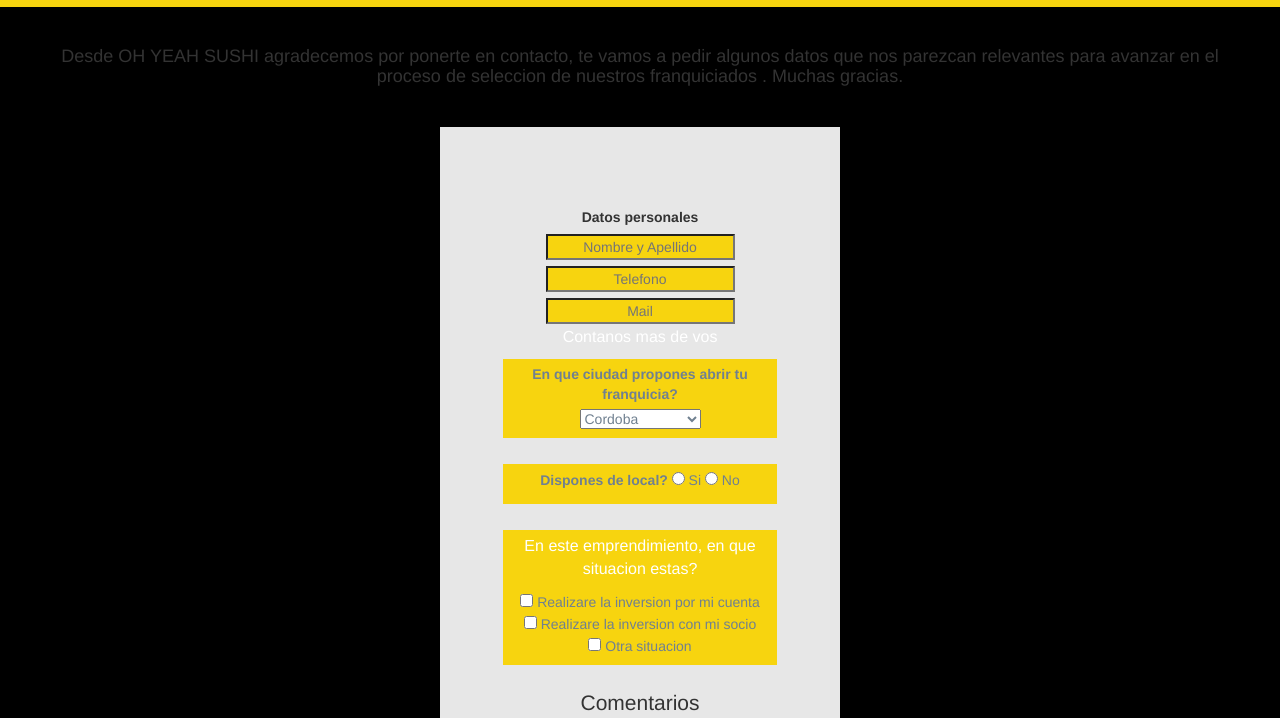
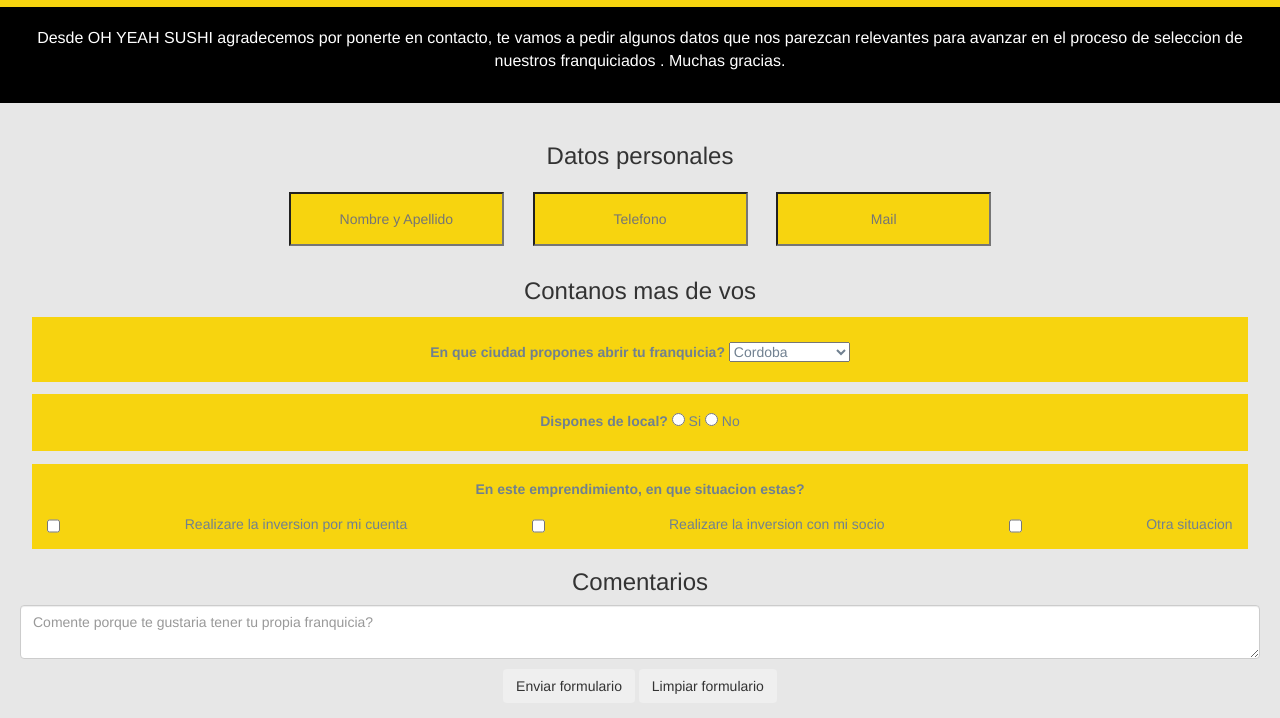
Before and after one commit to pphoyu/oh-yeah-sushi-paula-phoyu, a plain HTML site: page paginas/contacto.html in a window 1280 px wide. Shown: the part 166-884 px from the top of the page. Drawn offline with nearby package versions, Linux system fonts and the light colour scheme.

Commit message:
Oh Yeah Sushi - Paula Phoyu - 2da Entrega Desafio Final

```diff
--- a/css/estilos.css
+++ b/css/estilos.css
@@ -3,8 +3,8 @@
 	padding: 0;
 }
 html {
-	font-size: 62,5%;
-	font-family:'Gill Sans', 'Gill Sans MT', Calibri, 'Trebuchet MS', sans-serif;
+	font-size: 62,5% !important;
+	font-family:'Gill Sans', 'Gill Sans MT', Calibri, 'Trebuchet MS', sans-serif !important;
 }
 h1 {
 	text-align: left;
@@ -133,20 +133,44 @@
 	text-align: -webkit-center;
 	font-size: smaller;
 }
+
+/* CONTACTO */
 form {
-	padding: 60px;
-    max-width: 400px;
+	padding: 2rem;
     background-color: #E7E7E7;
     margin: 0 auto;
     text-align: -webkit-center;
 }
 .datos {
 	margin: 1%;
-	padding: revert;
+	padding: 1.5rem;
 	text-align: -webkit-match-parent;
 	border-block-color: revert;
 	background-color: #f7d40f;
 	color: slategrey;
+}
+.saludo__contacto {
+	padding: 2rem;
+	text-align: center;
+	color: white;
+}
+.botones__formulario {
+	margin-top: 1rem;
+}
+.opciones__situacion {
+	display: flex;
+	flex-direction: row;
+	margin-top: 1rem;
+	justify-content: space-between;
+}
+.selector__ciudad {
+	margin-top: 1rem;
+}
+.boton__enviar:hover {
+	background-color: #50e62e;
+}
+.boton_limpiar:hover {
+	background-color: red;
 }
 
 /* Main Inicio */
@@ -299,7 +323,7 @@
 	color: #f7d40f;
 	background-color: black;
 }
-.combinados__menu__salmon{
+.combinados__menu__salmon {
 	width: 220px;
 }
 .rolls__menu {
@@ -310,9 +334,11 @@
 .rolls__menu__rolls {
 	width: 220px;
 }
-
 .contenido__carta h3 {
 	text-align: center;
+}
+.card-info {
+	margin-bottom: 1rem;
 }
 
 /* chequear tamanos de img */
@@ -330,10 +356,11 @@
 	text-align: -webkit-center;
 }
 .carousel__slide {
-	width: 40rem;
+	width: 35rem;
 }
-.carousel-item {
-	data-bs-interval= "3s";
+.titulo__carousel__servicios {
+	color: white !important;
+	text-align: center;
 }
 /* Main tienda */
 .btn__pedidos {
--- a/paginas/contacto.html
+++ b/paginas/contacto.html
@@ -39,56 +39,56 @@
         </nav>
       </header>
       <main class="row">
-        <p>
-            <h4>Desde OH YEAH SUSHI agradecemos por ponerte en contacto,
+        <p class="saludo__contacto">
+          Desde OH YEAH SUSHI agradecemos por ponerte en contacto,
           te vamos a pedir algunos datos que nos parezcan relevantes
           para avanzar en el proceso de seleccion de nuestros franquiciados .
           Muchas gracias.
-            </h4>
         </p>
         <form class="formulario">
-          <br>
-          <label for="nombre">Datos personales</label>
-          <br>
+          <div class="datos__personales">
+            <h3>Datos personales</h3>
+            <div class="inputs_datos_personales">
               <input type="text" placeholder="Nombre y Apellido" value="" class="datos">
-          <br>
               <input type="text" placeholder="Telefono" value=""class="datos">
-          <br>
               <input type="mail" placeholder="Mail" value=""class="datos">
-          <br>
-          <p>Contanos mas de vos</p>
+            </div>
+          </div>
+          <div class="contanos__mas">
+            <h3>Contanos mas de vos</h3>
             <fieldset class="datos">
-            <label for="Ciudad">En que ciudad propones abrir tu franquicia?</label>
-            <select name="ciudad">
+              <label for="ciudad">En que ciudad propones abrir tu franquicia?</label>
+              <select name="ciudad" class="selector__ciudad">
                 <option value="CBA">Cordoba</option>
                 <option value="VCP">Villa Carlos Paz</option>
                 <option value="VM">Villa Maria</option>
               </select>
             </fieldset>
-          <br>
             <fieldset class="datos">
-            <label for="Dispones de local">Dispones de local?</label>
+              <label for="local">Dispones de local?</label>
               <input type="radio" name="local" value="si"> Si
               <input type="radio" name="local" value="no"> No
             </fieldset>
-          <br>
             <fieldset class="datos">
-            <p>En este emprendimiento, en que situacion estas?</p>
+              <label for="situacion">En este emprendimiento, en que situacion estas?</label>
+              <div class="opciones__situacion">
                 <input type="checkbox" name="situacion" value="1"  > Realizare la inversion por mi cuenta
-            <br>
                 <input type="checkbox" name="situacion" value="2" > Realizare la inversion con mi socio
-            <br>
                 <input type="checkbox" name="situacion" value="3"> Otra situacion
+              </div>
             </fieldset>
-          <br>
-          <legend>Comentarios</legend>
-            <textarea  name=" id=" cols="45" rows="3" placeholder="Comente porque te gustaria tener tu propia franquicia?" class="datos"></textarea>
-            <br>
-          <input type="submit" class="btn" value="Enviar formulario"/>
-          <input type="submit"  class="btn" value="Limpiar formulario"/>
+          </div>
+          <div class="comentarios">
+            <h3>Comentarios</h3>
+            <textarea class="form-control" name="comentarios=" placeholder="Comente porque te gustaria tener tu propia franquicia?" class="datos"></textarea>
+          </div>
+          <div class="botones__formulario">
+            <input type="submit" class="btn boton_enviar botones_formulario" value="Enviar formulario"/>
+            <input type="submit"  class="btn boton_limpiar botones_formulario" value="Limpiar formulario"/>
+          </div>
         </form>
       </main>
-      <footer class="row" id="footer row">
+      <footer id="footer" class="footer row">
         <div class="redes__sociales">
           <a href="https://www.instagram.com/ohyeahsushi/">Instagram</a>
           <a href="https://www.facebook.com/ohyeahsushi/">Facebook</a>
```
Also changed, not shown: paginas/servicio.html (+5 -3 lines). Lines whose indentation alone changed are shown as unchanged.
